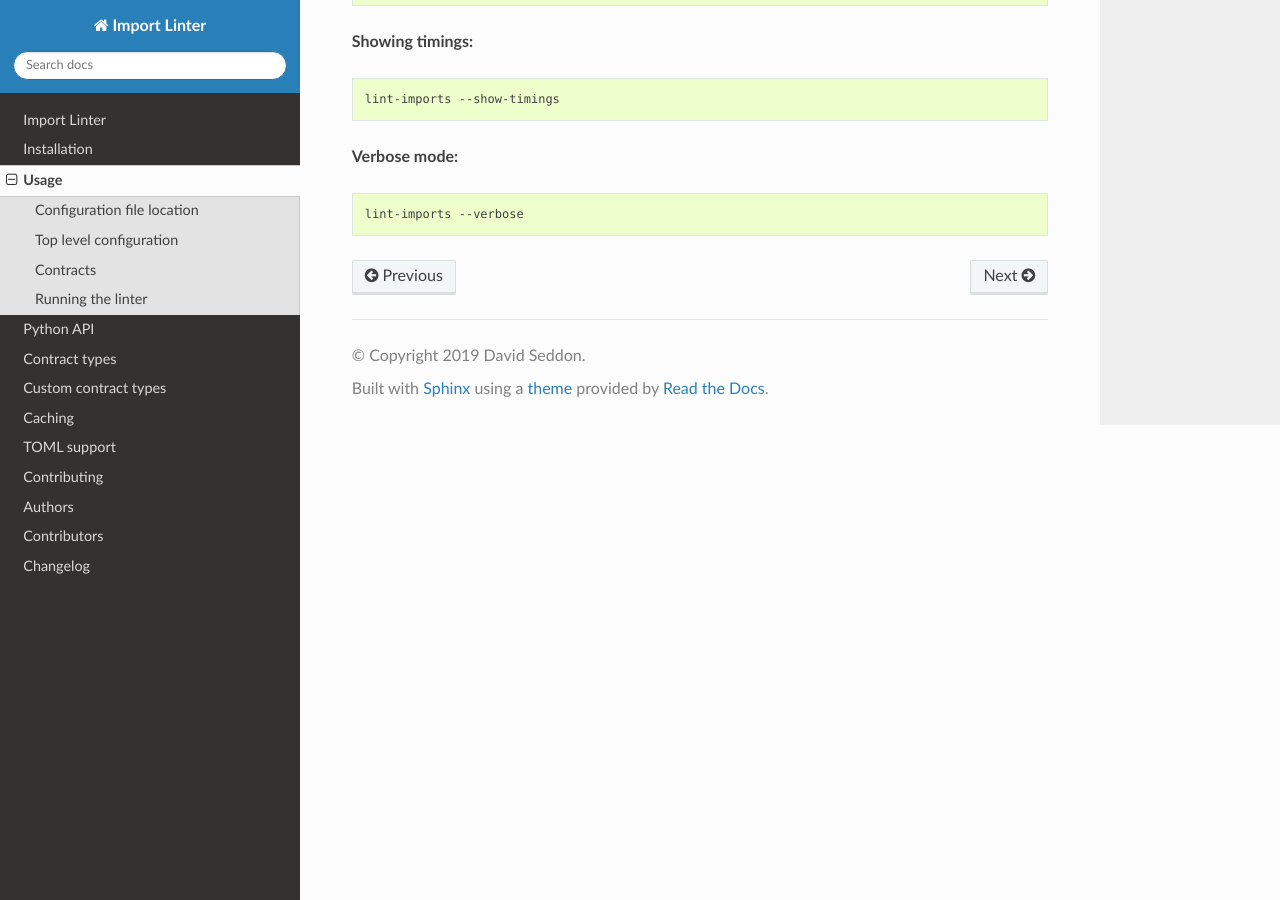
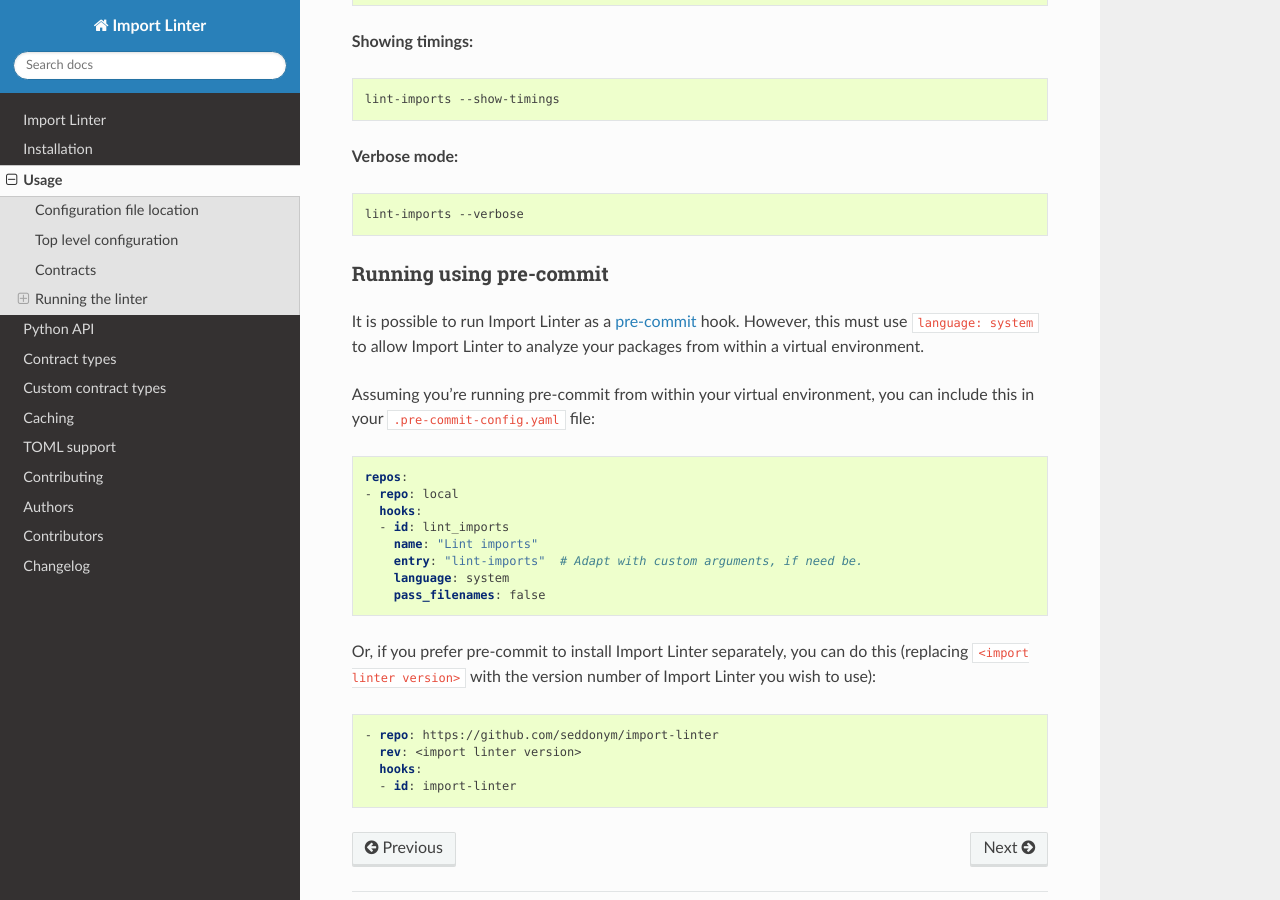
Before and after one commit to seddonym/import-linter, a Sphinx documentation site: the page built from docs/usage.rst, in a window 1280 px wide and 900 px high, scrolled down 2887 px. Built offline with Sphinx 7.4.7 and the Read the Docs theme 3.1.0, drawn with Linux system fonts in a browser that asks for light colours.

Commit message:
Add docs for pre-commit

```diff
--- a/docs/usage.rst
+++ b/docs/usage.rst
@@ -158,5 +158,37 @@
 
     lint-imports --verbose
 
+Running using pre-commit
+^^^^^^^^^^^^^^^^^^^^^^^^
+
+It is possible to run Import Linter as a `pre-commit`_ hook.
+However, this must use ``language: system`` to allow Import Linter to analyze your packages from within
+a virtual environment.
+
+Assuming you're running pre-commit from within your virtual environment,
+you can include this in your ``.pre-commit-config.yaml`` file:
+
+.. code-block:: yaml
+
+  repos:
+  - repo: local
+    hooks:
+    - id: lint_imports
+      name: "Lint imports"
+      entry: "lint-imports"  # Adapt with custom arguments, if need be.
+      language: system
+      pass_filenames: false
+
+Or, if you prefer pre-commit to install Import Linter separately, you can do this (replacing ``<import linter version>``
+with the version number of Import Linter you wish to use):
+
+.. code-block:: yaml
+
+  - repo: https://github.com/seddonym/import-linter
+    rev: <import linter version>
+    hooks:
+    - id: import-linter
+
 .. _namespace packages: https://docs.python.org/3/glossary.html#term-namespace-package
 .. _portion: https://docs.python.org/3/glossary.html#term-portion
+.. _pre-commit: https://pre-commit.com
```
